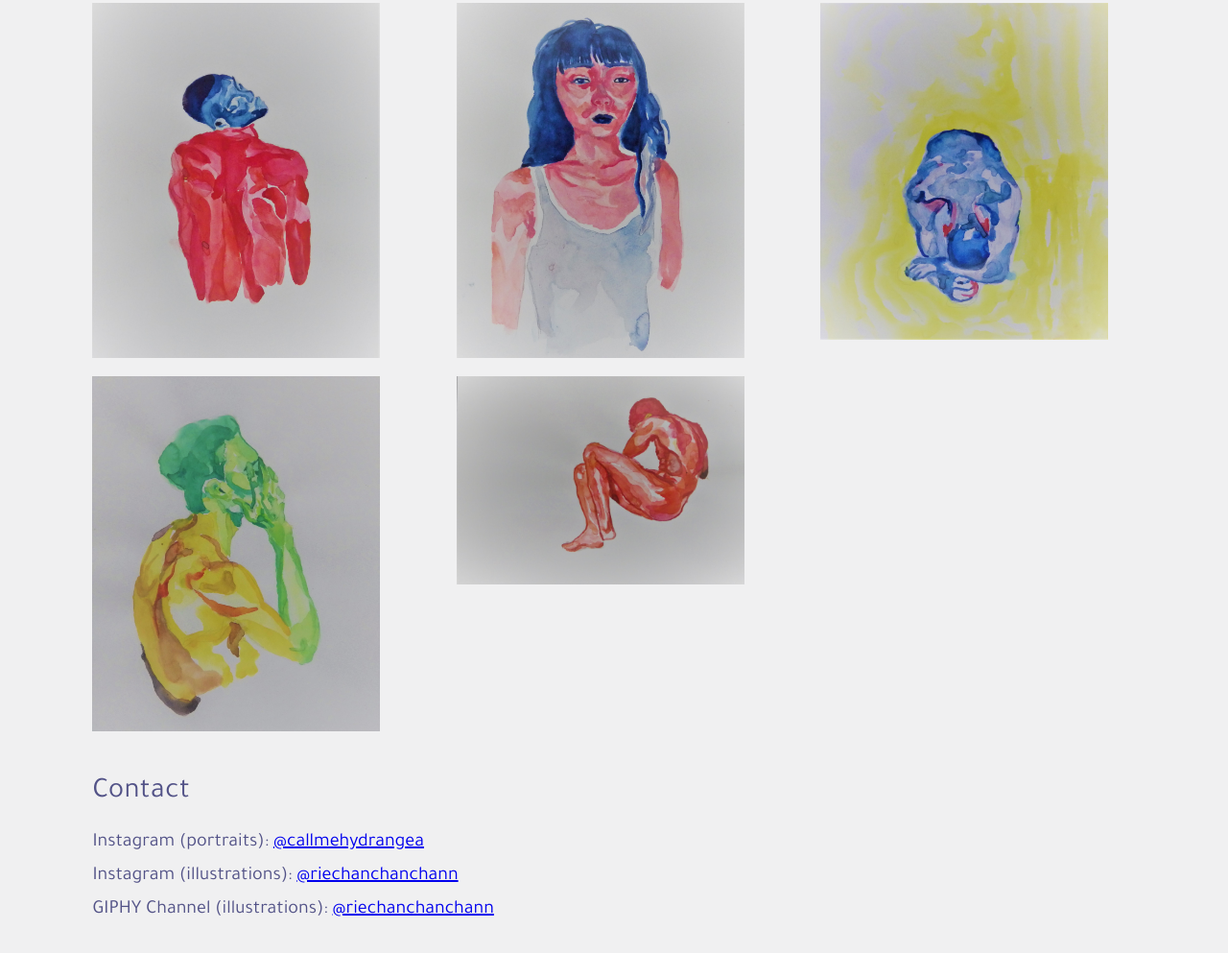
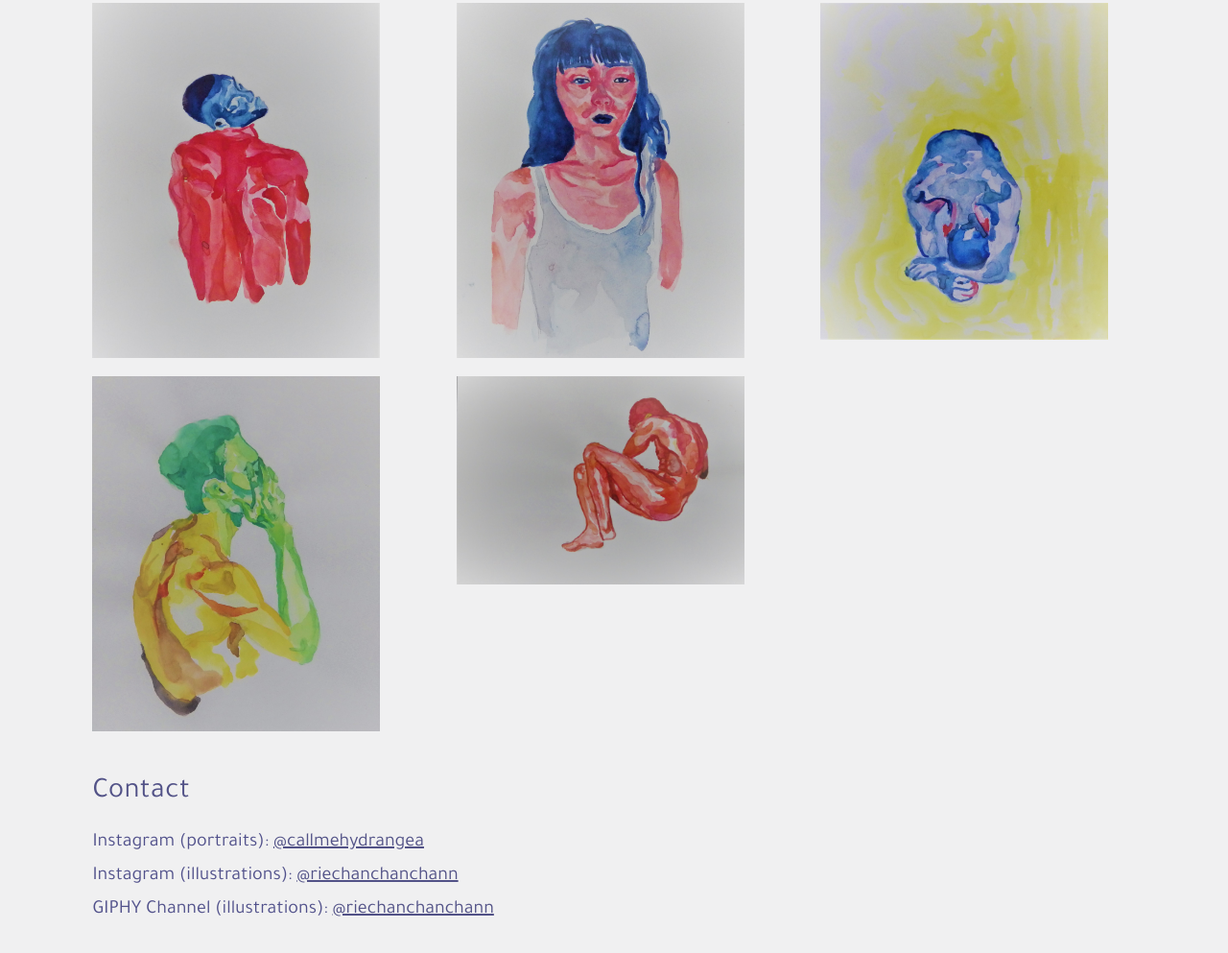
Before and after one commit to rie-nakayama/rie-nakayama.github.io, a plain HTML site: page index.html in a window 1280 px wide. Shown: the part 1795-2788 px from the top of the page at 96% size. Drawn offline with Linux system fonts and the light colour scheme; a web font is replaced by a local one.

Commit message:
link color change

```diff
--- a/index.html
+++ b/index.html
@@ -242,17 +242,17 @@
 
                     <p>
                         Instagram (portraits):
-                        <a href="https://www.instagram.com/callmehydrangea/" target="_blank">@callmehydrangea</a>
+                        <a href="https://www.instagram.com/callmehydrangea/" target="_blank" style="color:  rgba(25, 25, 97, 0.733)">@callmehydrangea</a>
                     </p>
 
                     <p>
                         Instagram (illustrations):
-                        <a href="https://www.instagram.com/riechanchanchann/" target="_blank">@riechanchanchann</a>
+                        <a href="https://www.instagram.com/riechanchanchann/" target="_blank" style="color:  rgba(25, 25, 97, 0.733)">@riechanchanchann</a>
                     </p>
 
                     <p>
                         GIPHY Channel (illustrations):
-                        <a href="https://giphy.com/riechanchanchann" target="_blank">@riechanchanchann</a>
+                        <a href="https://giphy.com/riechanchanchann" target="_blank" style="color:  rgba(25, 25, 97, 0.733)">@riechanchanchann</a>
                     </p>
 
             </footer>
--- a/style.css
+++ b/style.css
@@ -56,8 +56,8 @@ nav ul {
     padding: 0;
 }
 
- footer p {
-    color: rgba(25, 25, 97, 0.733);
+ footer  {
+    color: rgba(23, 23, 102, 0.733);
     font-size: 20px;
     text-decoration: none;
     font-family: 'Tajawal', sans-serif;
```
